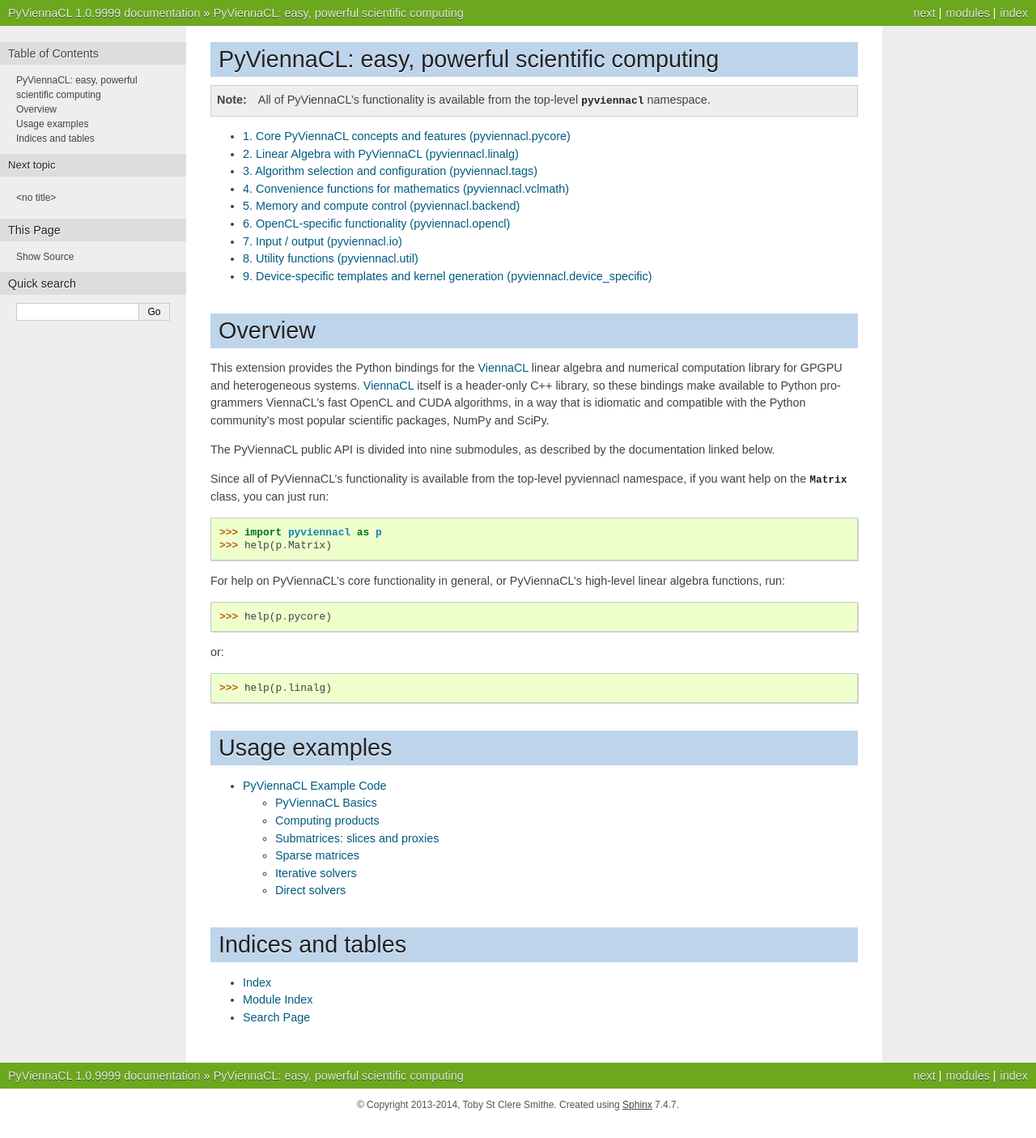
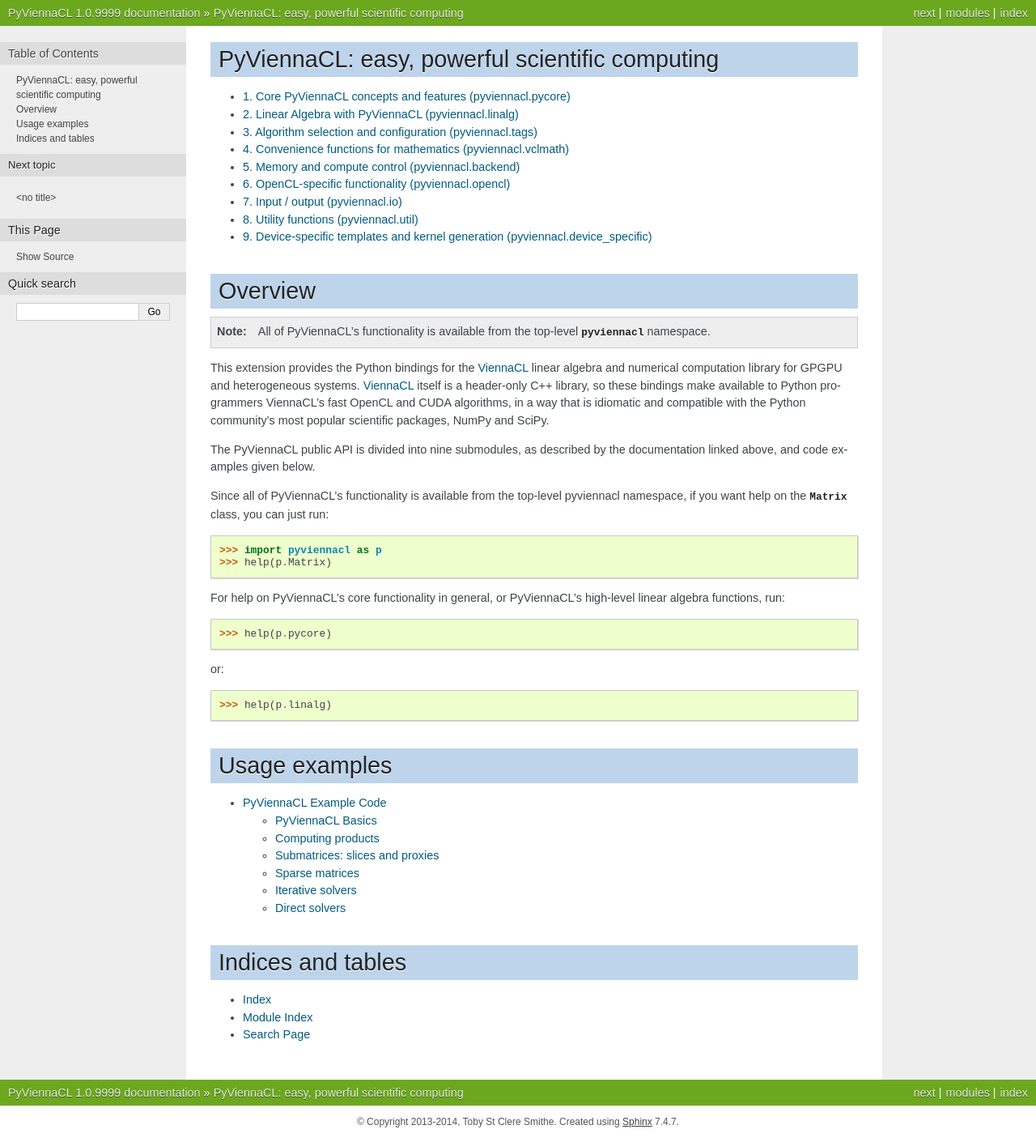
Before and after one commit to viennacl/pyviennacl-dev, a Sphinx documentation site: the page built from doc/index.rst, in a window 1280 px wide. Shown: the whole page at 81% size. Built offline with Sphinx 7.4.7, drawn with Linux system fonts in a browser that asks for light colours; the version number could not be read and is left out; before the commit the page ends 1384 px from its top, so only the background shows below that.

Commit message:
Late-night tweaks

```diff
--- a/doc/index.rst
+++ b/doc/index.rst
@@ -41,7 +41,8 @@
 packages, NumPy and SciPy.
 
 The PyViennaCL public API is divided into nine submodules, as
-described by the documentation linked below.
+described by the documentation linked above, and code examples given
+below.
 
 Since all of PyViennaCL's functionality is available from the
 top-level pyviennacl namespace, if you want help on the
```
Also changed, not shown: other parts of doc/index.rst (+5 -5 lines).
